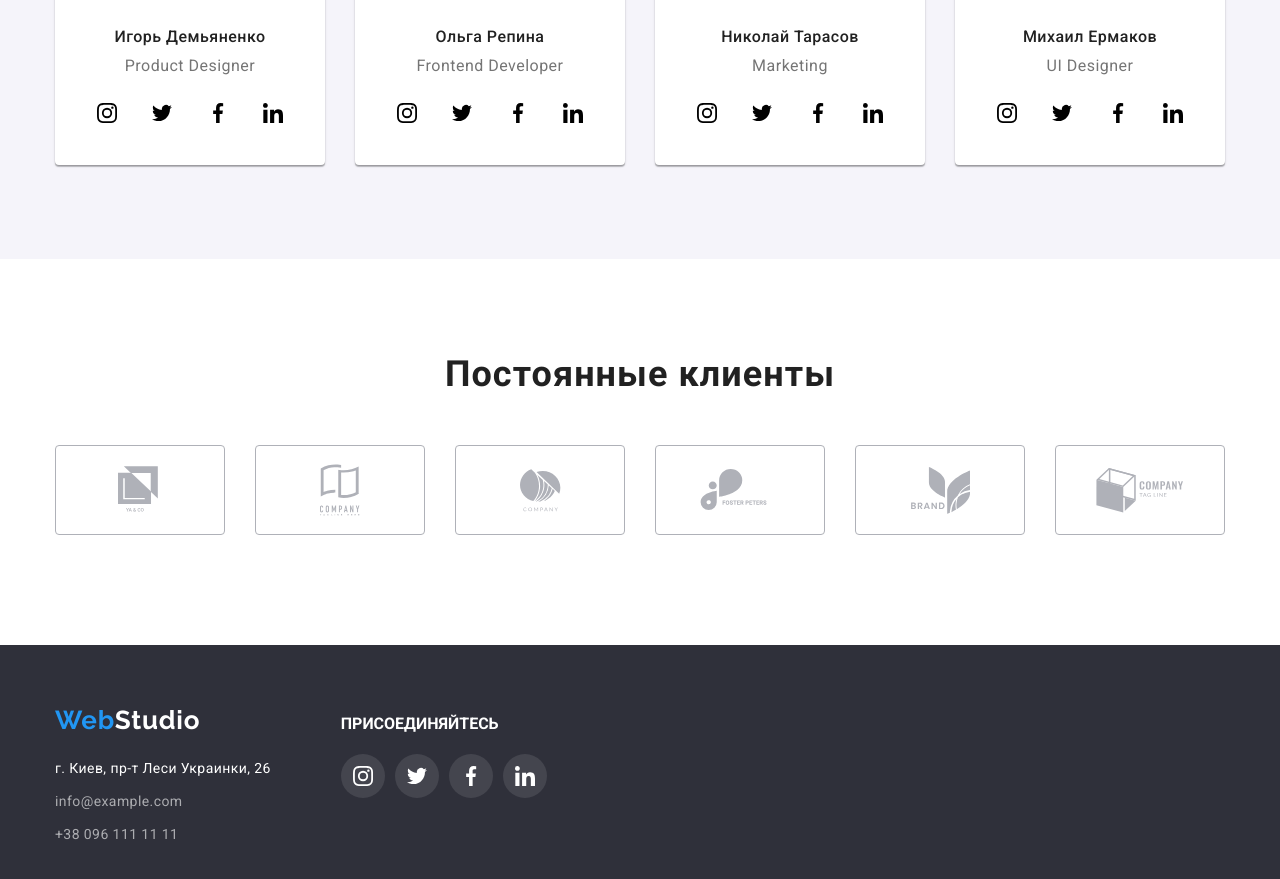
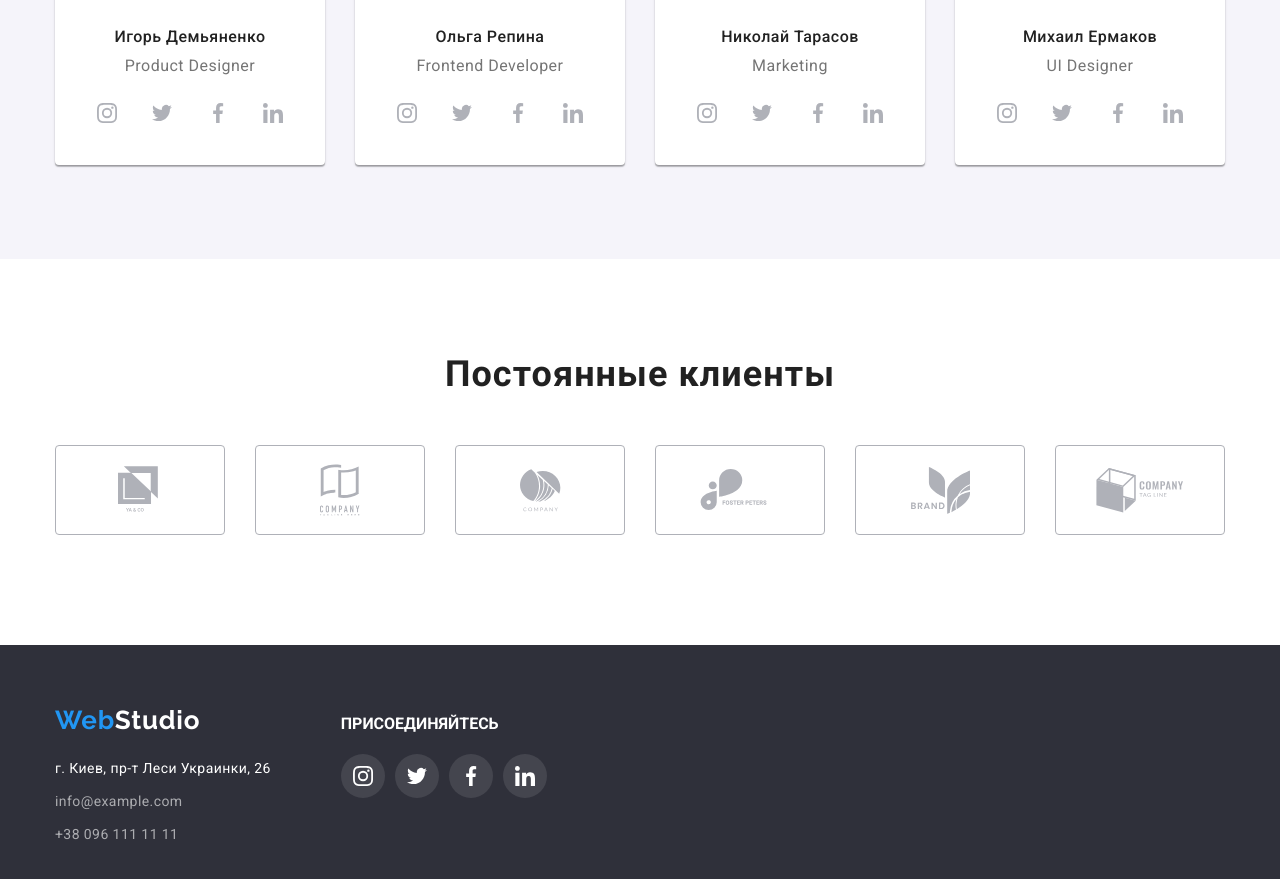
Before and after one commit to KaterynaMuzhetska/goit-markup-hw-05, a plain HTML site: page index.html in a window 1280 px wide. Shown: the part 2047-2926 px from the top of the page. Drawn offline with nearby package versions, Linux system fonts and the light colour scheme.

Commit message:
Fixes bugs

```diff
--- a/css/styles.css
+++ b/css/styles.css
@@ -498,17 +498,11 @@ img {
   outline: none;
 }
 
-.soc-links-svg,
-.soc-links-svg:hover {
+.networks .icon {
+  fill: var(--icon-color);
   fill: currentColor;
-}
 
-.networks .icon {
-  width: 20px;
-  height: 20px;
-  fill: var(--svg-icon-color);
-
-  transition: fill 250ms var(--anima-timing);
+  transition: fill 250ms var(--animating-timing);
 }
 
 .clients-title {
```
